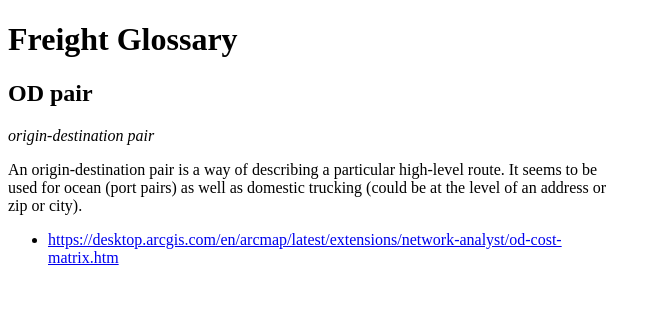
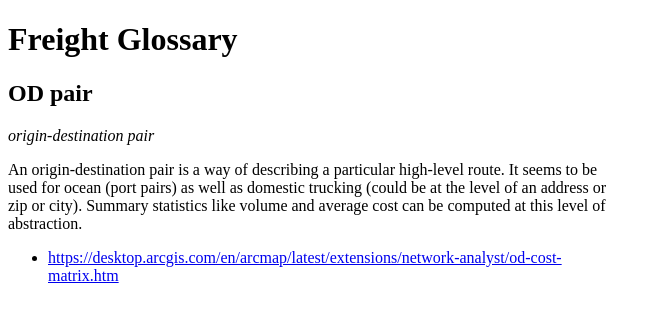
Before and after one commit to maxh/freight-glossary, a Jekyll site: the page built from _terms/od-pair.md, in a window 1280 px wide. Shown: the top 322 px of the page, without its empty margins (0-661 px from the left). Built offline with Jekyll 4.4.1, drawn with Linux system fonts in a browser that asks for light colours.

Commit message:
add od pair

```diff
--- a/_terms/od-pair.md
+++ b/_terms/od-pair.md
@@ -6,4 +6,4 @@ links:
   - https://desktop.arcgis.com/en/arcmap/latest/extensions/network-analyst/od-cost-matrix.htm
 ---
 
-An origin-destination pair is a way of describing a particular high-level route. It seems to be used for ocean (port pairs) as well as domestic trucking (could be at the level of an address or zip or city).
+An origin-destination pair is a way of describing a particular high-level route. It seems to be used for ocean (port pairs) as well as domestic trucking (could be at the level of an address or zip or city). Summary statistics like volume and average cost can be computed at this level of abstraction.
```
